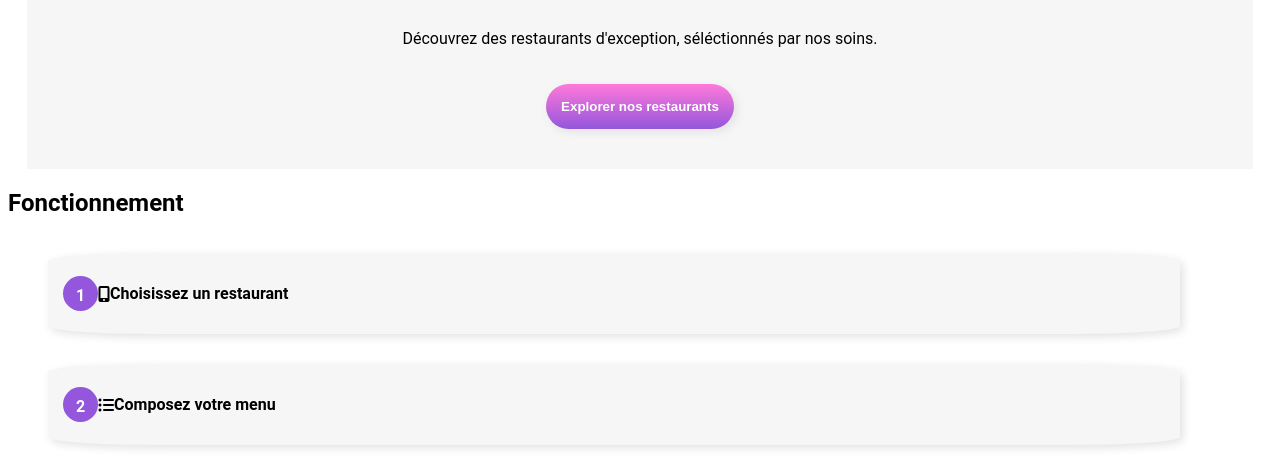
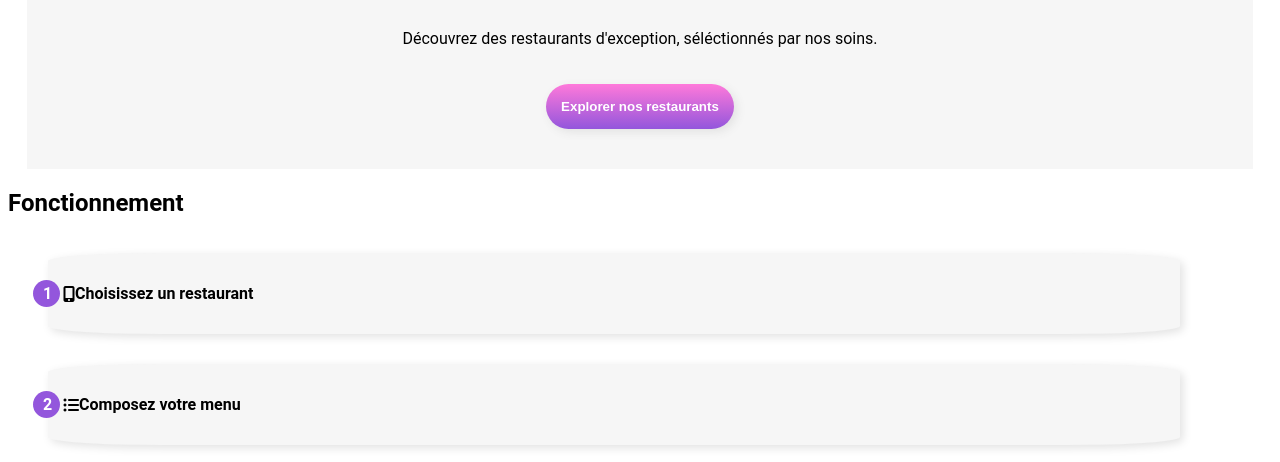
Before and after one commit to FYTomi/PhamDanielTomi_3_06092021, a website: page index.html in a window 1280 px wide. Shown: the part 338-800 px from the top of the page. Drawn offline with Linux system fonts and the light colour scheme; a web font is replaced by a local one.

Commit message:
steps number

```diff
--- a/sass/main.scss
+++ b/sass/main.scss
@@ -54,6 +54,7 @@
      display: flex;
      flex-direction: column;
      &__steps {
+         position: relative;
          display: flex;
          background-color: $bg-section-colour;
          box-shadow: 3px 3px 10px #e2e2e2;
@@ -72,9 +73,13 @@
     border-radius: 50%;
     padding: 10px;
     color:white ;
-    height: 15px;
-    width: 15px;
+    height: 7px;
+    width: 7px;
     text-align: center;
+    position: absolute;
+    left: -15px;
+    display: flex;
+    align-items: center;
 
 }
 
```
Also changed, not shown: style.css.
